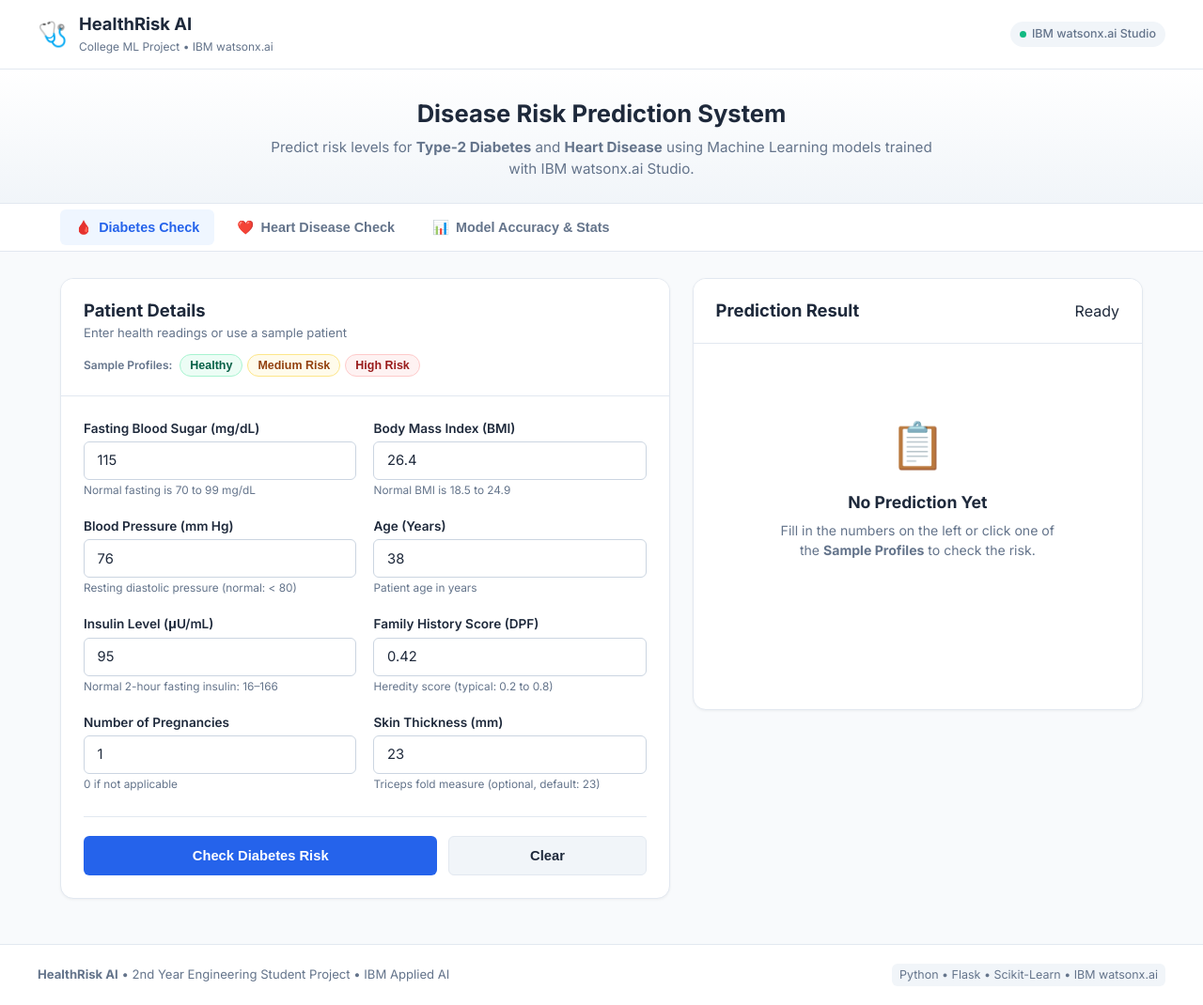
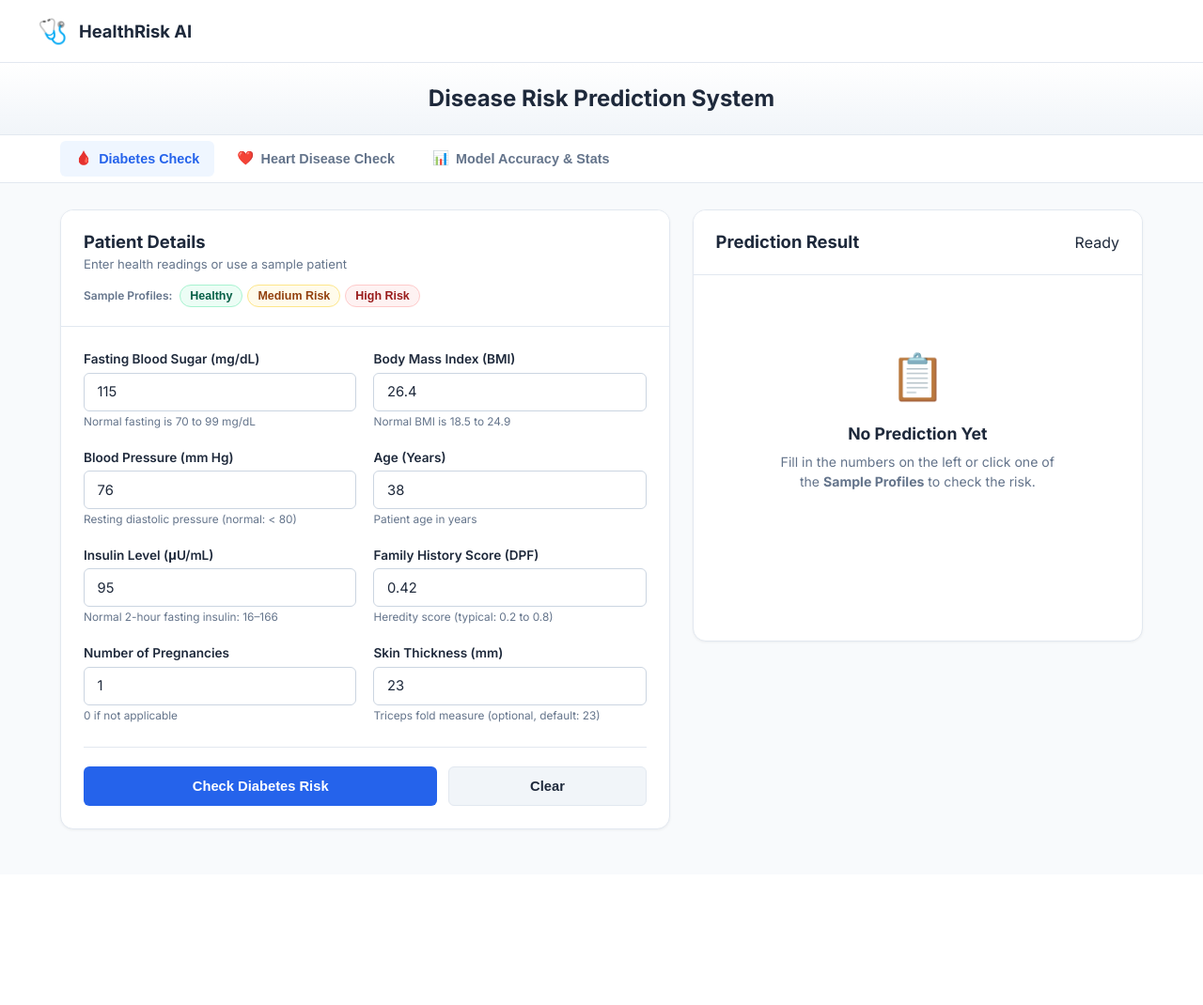
Before and after one commit to Farhan130612/watsonx-disease-prediction, a Flask app: page / in a window 1280 px wide. Shown: the whole page at 94% size. After the commit the page ends 884 px from the top, so only its background shows below. Run offline with Flask 3, Linux system fonts and the light colour scheme.

Commit message:
Remove footer, status pill, subheadings, and project tags from UI

```diff
--- a/static/css/style.css
+++ b/static/css/style.css
@@ -141,7 +141,7 @@ body {
 .hero-section {
     background: linear-gradient(180deg, #ffffff 0%, #f1f5f9 100%);
     border-bottom: 1px solid var(--border);
-    padding: 1.75rem 1.5rem 1.5rem;
+    padding: 1.25rem 1.5rem;
     text-align: center;
 }
 
@@ -151,15 +151,10 @@ body {
 }
 
 .hero-content h2 {
-    font-size: 1.6rem;
+    font-size: 1.5rem;
     font-weight: 700;
     color: var(--text-main);
-    margin-bottom: 0.35rem;
-}
-
-.hero-content p {
-    font-size: 0.95rem;
-    color: var(--text-muted);
+    margin-bottom: 0;
 }
 
 /* ================= TABS ================= */
--- a/templates/index.html
+++ b/templates/index.html
@@ -3,7 +3,7 @@
 <head>
     <meta charset="UTF-8">
     <meta name="viewport" content="width=device-width, initial-scale=1.0">
-    <title>HealthRisk Predictor | College ML Project</title>
+    <title>HealthRisk AI - Disease Risk Prediction System</title>
     <link rel="stylesheet" href="/static/css/style.css">
     <link rel="preconnect" href="https://fonts.googleapis.com">
     <link rel="preconnect" href="https://fonts.gstatic.com" crossorigin>
@@ -16,16 +16,7 @@
         <div class="nav-container">
             <div class="brand">
                 <span class="brand-icon">🩺</span>
-                <div>
-                    <h1 class="brand-title">HealthRisk AI</h1>
-                    <span class="brand-sub">College ML Project &bull; IBM watsonx.ai</span>
-                </div>
-            </div>
-            <div class="nav-actions">
-                <span class="status-pill">
-                    <span class="status-dot"></span>
-                    <span>IBM watsonx.ai Studio</span>
-                </span>
+                <h1 class="brand-title">HealthRisk AI</h1>
             </div>
         </div>
     </header>
@@ -34,7 +25,6 @@
     <section class="hero-section">
         <div class="hero-content">
             <h2>Disease Risk Prediction System</h2>
-            <p>Predict risk levels for <strong>Type-2 Diabetes</strong> and <strong>Heart Disease</strong> using Machine Learning models trained with IBM watsonx.ai Studio.</p>
         </div>
     </section>
 
@@ -391,16 +381,6 @@
 
     </main>
 
-
-
-    <!-- Simple Student Footer -->
-    <footer class="footer">
-        <div class="footer-wrap">
-            <p><strong>HealthRisk AI</strong> &bull; 2nd Year Engineering Student Project &bull; IBM Applied AI</p>
-            <span class="tech-note">Python &bull; Flask &bull; Scikit-Learn &bull; IBM watsonx.ai</span>
-        </div>
-    </footer>
-
     <script src="/static/js/app.js"></script>
 </body>
 </html>
```
